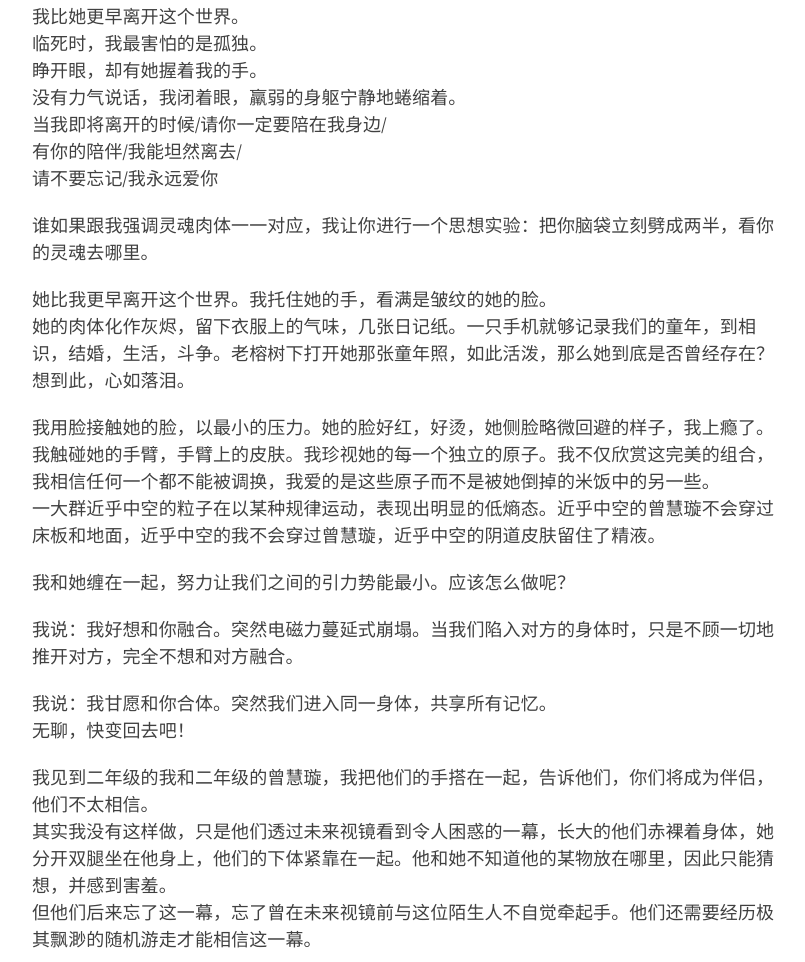
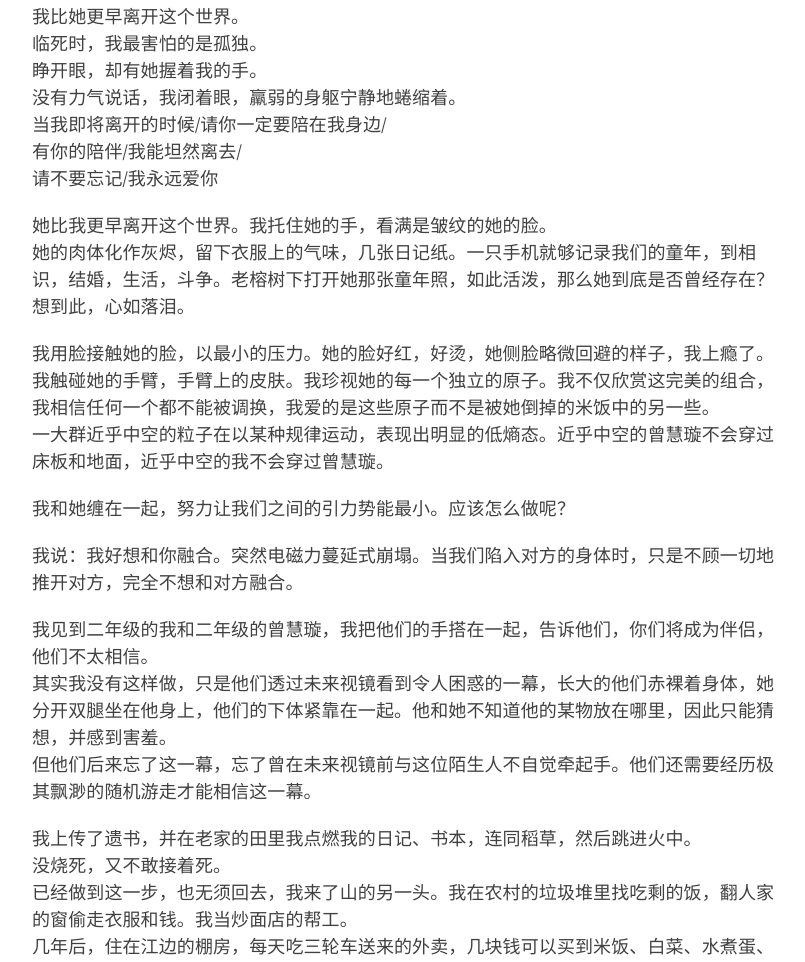
Before and after one commit to julyfun/JulyFun.github.io, a plain HTML site: page 2020_parallel_stories/index.html in a window 1280 px wide. Shown: the part 938-1900 px from the top of the page, without its empty margins (233-1038 px from the left). Drawn offline with nearby package versions, Linux system fonts and the light colour scheme.

Commit message:
Site updated: 2021-07-16 00:08:54

```diff
--- a/2020_parallel_stories/index.html
+++ b/2020_parallel_stories/index.html
@@ -89,12 +89,10 @@
 <p>这个版本中末日提早一个月预报。我获得了星际移民的名额。但我无疑会留在这里陪她接受末日。</p>
 <p>我被侵略者劫持，他要求我说出军事机密，否则除了我死，我的爱人也不会好受。<br>但我没有救她。这是我们共同的价值观啊。</p>
 <p>我比她更早离开这个世界。<br>临死时，我最害怕的是孤独。<br>睁开眼，却有她握着我的手。<br>没有力气说话，我闭着眼，羸弱的身躯宁静地蜷缩着。<br>当我即将离开的时候/请你一定要陪在我身边/<br>有你的陪伴/我能坦然离去/<br>请不要忘记/我永远爱你</p>
-<p>谁如果跟我强调灵魂肉体一一对应，我让你进行一个思想实验：把你脑袋立刻劈成两半，看你的灵魂去哪里。</p>
 <p>她比我更早离开这个世界。我托住她的手，看满是皱纹的她的脸。<br>她的肉体化作灰烬，留下衣服上的气味，几张日记纸。一只手机就够记录我们的童年，到相识，结婚，生活，斗争。老榕树下打开她那张童年照，如此活泼，那么她到底是否曾经存在？想到此，心如落泪。</p>
-<p>我用脸接触她的脸，以最小的压力。她的脸好红，好烫，她侧脸略微回避的样子，我上瘾了。我触碰她的手臂，手臂上的皮肤。我珍视她的每一个独立的原子。我不仅欣赏这完美的组合，我相信任何一个都不能被调换，我爱的是这些原子而不是被她倒掉的米饭中的另一些。<br>一大群近乎中空的粒子在以某种规律运动，表现出明显的低熵态。近乎中空的曾慧璇不会穿过床板和地面，近乎中空的我不会穿过曾慧璇，近乎中空的阴道皮肤留住了精液。</p>
+<p>我用脸接触她的脸，以最小的压力。她的脸好红，好烫，她侧脸略微回避的样子，我上瘾了。我触碰她的手臂，手臂上的皮肤。我珍视她的每一个独立的原子。我不仅欣赏这完美的组合，我相信任何一个都不能被调换，我爱的是这些原子而不是被她倒掉的米饭中的另一些。<br>一大群近乎中空的粒子在以某种规律运动，表现出明显的低熵态。近乎中空的曾慧璇不会穿过床板和地面，近乎中空的我不会穿过曾慧璇。</p>
 <p>我和她缠在一起，努力让我们之间的引力势能最小。应该怎么做呢？</p>
 <p>我说：我好想和你融合。突然电磁力蔓延式崩塌。当我们陷入对方的身体时，只是不顾一切地推开对方，完全不想和对方融合。</p>
-<p>我说：我甘愿和你合体。突然我们进入同一身体，共享所有记忆。<br>无聊，快变回去吧！</p>
 <p>我见到二年级的我和二年级的曾慧璇，我把他们的手搭在一起，告诉他们，你们将成为伴侣，他们不太相信。<br>其实我没有这样做，只是他们透过未来视镜看到令人困惑的一幕，长大的他们赤裸着身体，她分开双腿坐在他身上，他们的下体紧靠在一起。他和她不知道他的某物放在哪里，因此只能猜想，并感到害羞。<br>但他们后来忘了这一幕，忘了曾在未来视镜前与这位陌生人不自觉牵起手。他们还需要经历极其飘渺的随机游走才能相信这一幕。</p>
 <p>我上传了遗书，并在老家的田里我点燃我的日记、书本，连同稻草，然后跳进火中。<br>没烧死，又不敢接着死。<br>已经做到这一步，也无须回去，我来了山的另一头。我在农村的垃圾堆里找吃剩的饭，翻人家的窗偷走衣服和钱。我当炒面店的帮工。<br>几年后，住在江边的棚房，每天吃三轮车送来的外卖，几块钱可以买到米饭、白菜、水煮蛋、用塑料豆浆杯盛的各种饮料。<br>请假去杭州，找以前的邻居，询问家人的情况，他说回绍兴了。又到杭二问曾慧璇的去向，她去了北京。我兴尽而归。<br>又过了几个月，借钱坐动车到首都了解曾慧璇的走向。知道她去了哪家公司。坐北京的地铁去那里。<br>门口，我决定在这里等她下班。<br>我已经习惯看完整的从黄昏到深夜，快餐店热闹的时分到余热快散尽，路上车轮声稀疏。<br>又过了一个小时，仍没看到她。我怀疑她休假，或者刚才已经走出来，我却不认得。确实有个人和她有点相似。还有男女一块儿走的，如果她已经结婚，说不好是她老公挡住了。<br>这次电梯门开，是一个女性的身影。那姿态又让我怀疑是她，远远看脸又觉得不像。但走近之后就确定是她了。曾慧璇，总算见到你了，可怪我一点都不紧张。你看起来怎么这么疲惫？我恐怕比你更多一点沧桑，现在可是精神焕发呢。<br>她转向公交车站的时候看见我了。<br>她谨慎地慢慢走过来，表情是试探的，眼睛依然像珍珠耳环女孩。我说：曾慧璇。在高中我对着镜子练怎么说这个名字，这是我首次实践，竟还挺熟练的。<br>她保持那个表情说：你好？你叫什么？<br>……那么，所以，那些往事大概都是我在炒面店做的一个梦，我骗自己相信，我的爱人是个珍珠耳环女孩，是个中国人，在北京工作，叫这个名字。我之所以找到，是上天安排我揭露这个谎言，验证我平时犯的对一切实在性的怀疑。她回家以后，我从她同事那里得到了她的结婚照。</p>
 <p>带珍珠耳环的少女。<br>汉服。<br>和服。<br>然后，拍照。她可以来自任何一种文化。</p>
```
